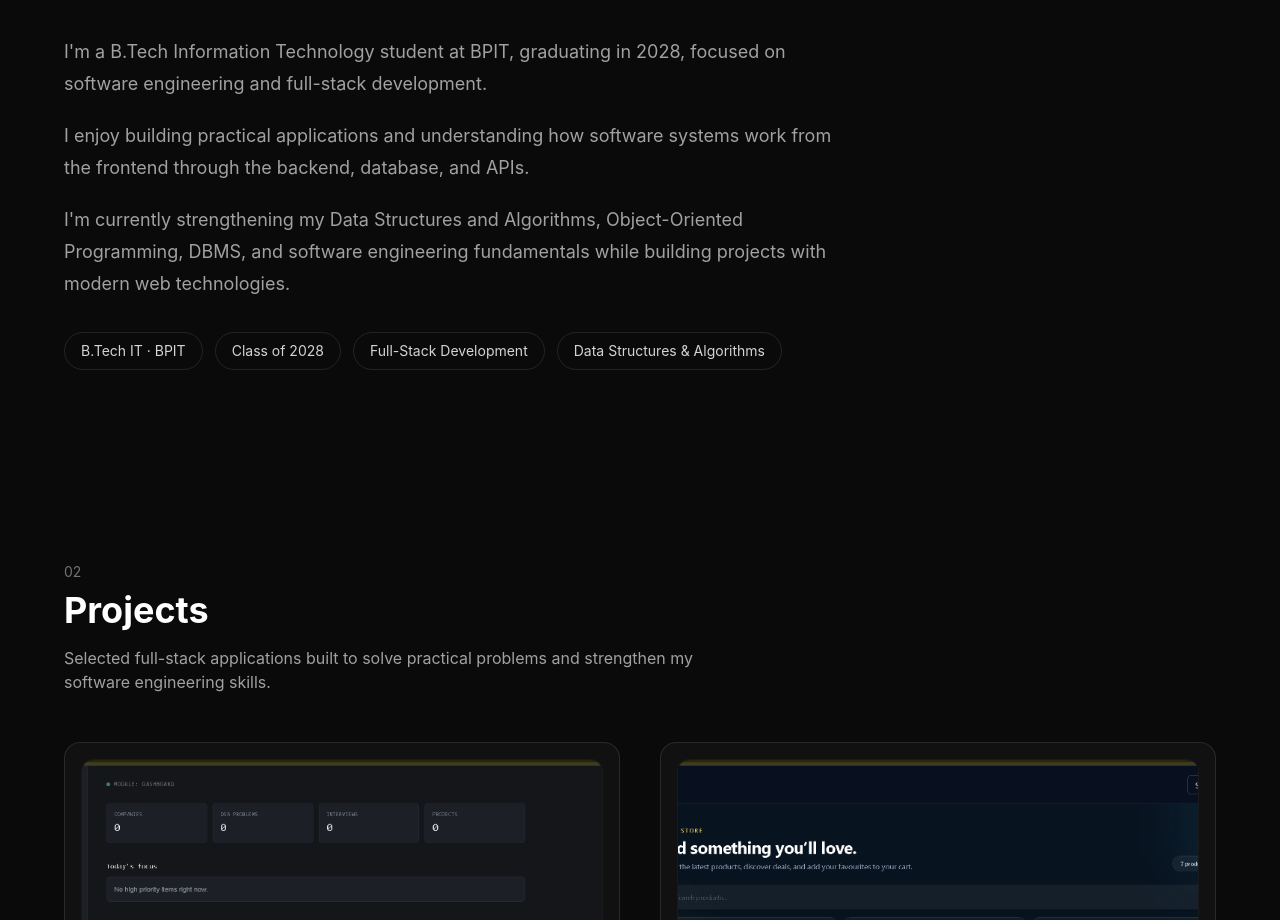
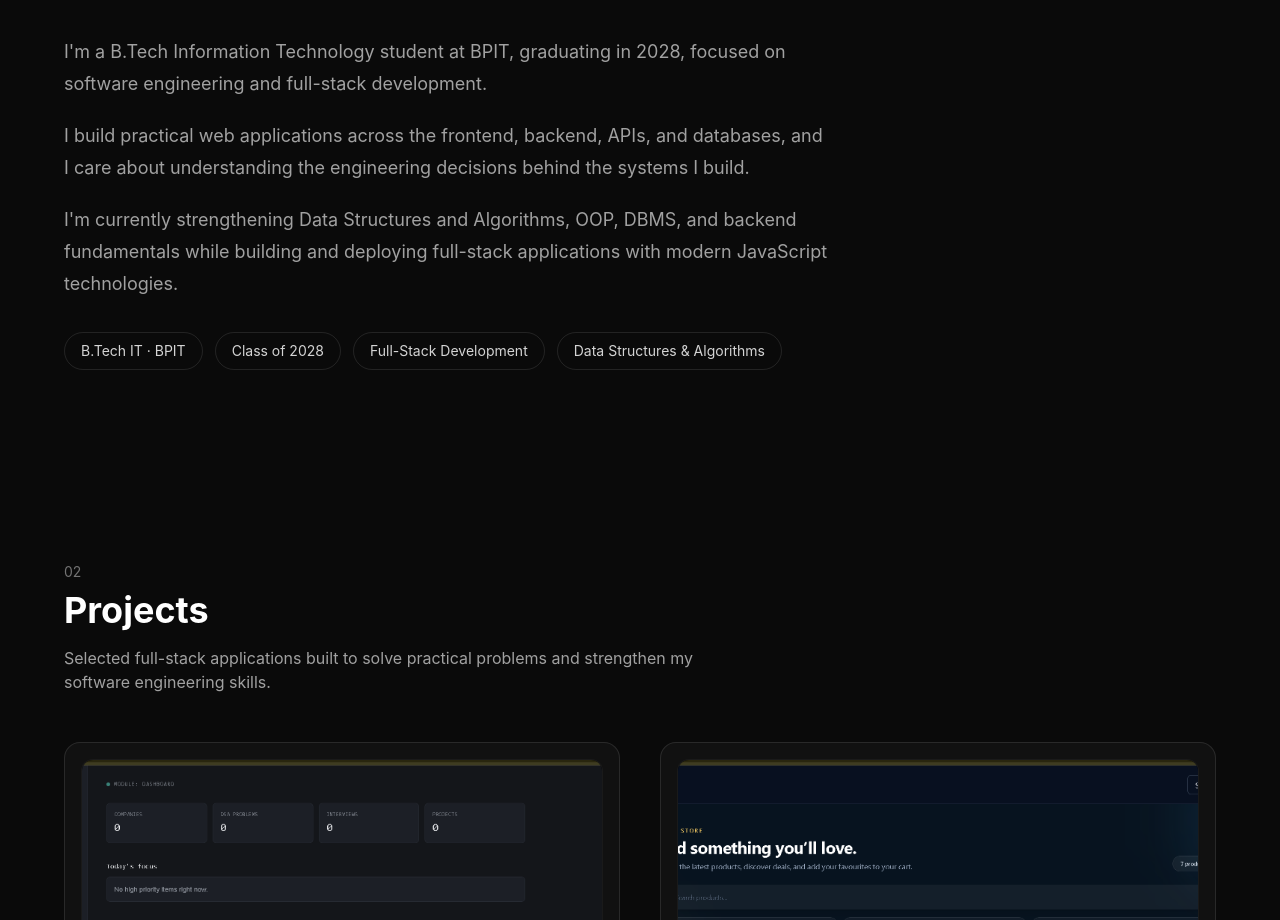
Before and after one commit to jaindhruv04/dhruv-portfolio, a React (Vite) app: page / in a window 1280 px wide. Shown: the part 960-1880 px from the top of the page. Built offline with nearby package versions, Linux system fonts and the light colour scheme.

Commit message:
Refine portfolio about section

```diff
--- a/src/components/about.jsx
+++ b/src/components/about.jsx
@@ -13,15 +13,15 @@ function About() {
           </p>
 
           <p>
-            I enjoy building practical applications and understanding how
-            software systems work from the frontend through the backend,
-            database, and APIs.
+            I build practical web applications across the frontend, backend,
+            APIs, and databases, and I care about understanding the engineering
+            decisions behind the systems I build.
           </p>
 
           <p>
-            I'm currently strengthening my Data Structures and Algorithms,
-            Object-Oriented Programming, DBMS, and software engineering
-            fundamentals while building projects with modern web technologies.
+            I'm currently strengthening Data Structures and Algorithms, OOP,
+            DBMS, and backend fundamentals while building and deploying
+            full-stack applications with modern JavaScript technologies.
           </p>
         </div>
 
@@ -29,15 +29,12 @@ function About() {
           <span className="rounded-full border border-white/10 px-4 py-2 text-sm text-neutral-300">
             B.Tech IT · BPIT
           </span>
-
           <span className="rounded-full border border-white/10 px-4 py-2 text-sm text-neutral-300">
             Class of 2028
           </span>
-
           <span className="rounded-full border border-white/10 px-4 py-2 text-sm text-neutral-300">
             Full-Stack Development
           </span>
-
           <span className="rounded-full border border-white/10 px-4 py-2 text-sm text-neutral-300">
             Data Structures & Algorithms
           </span>
```
